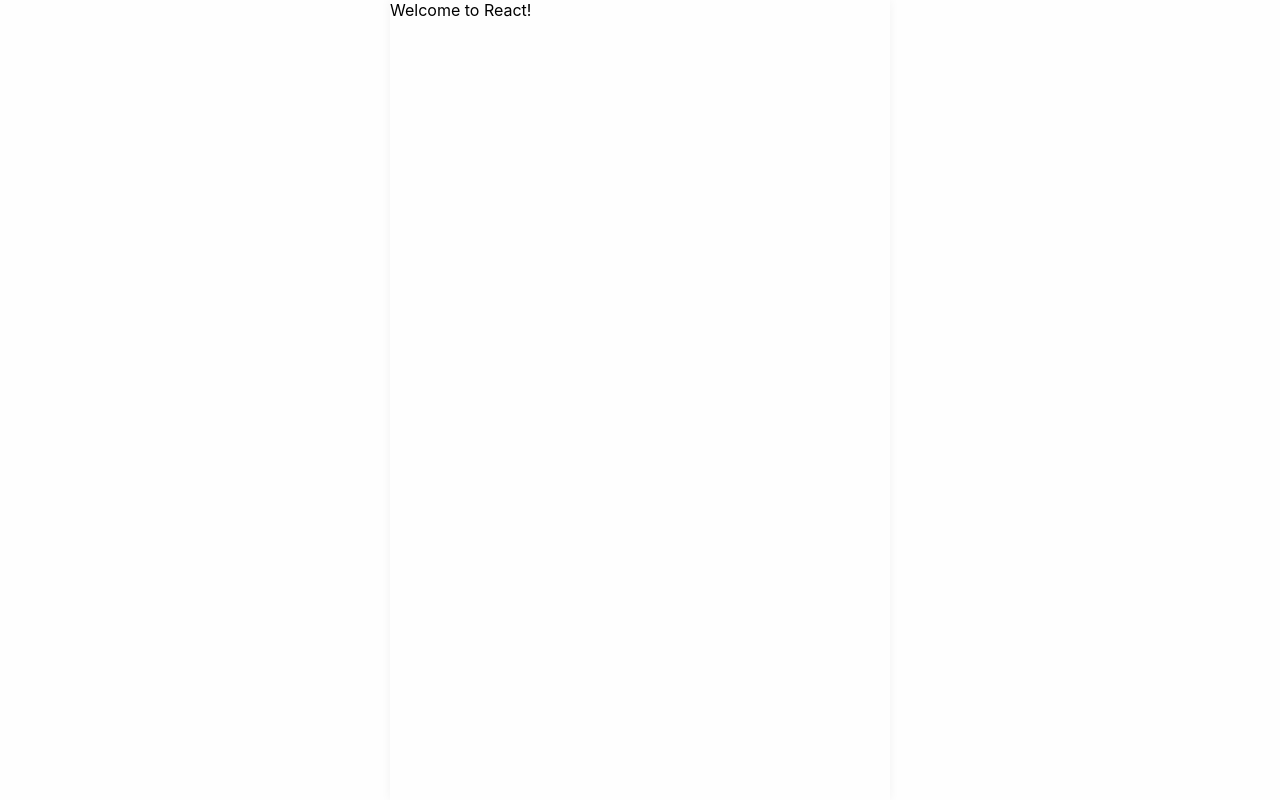
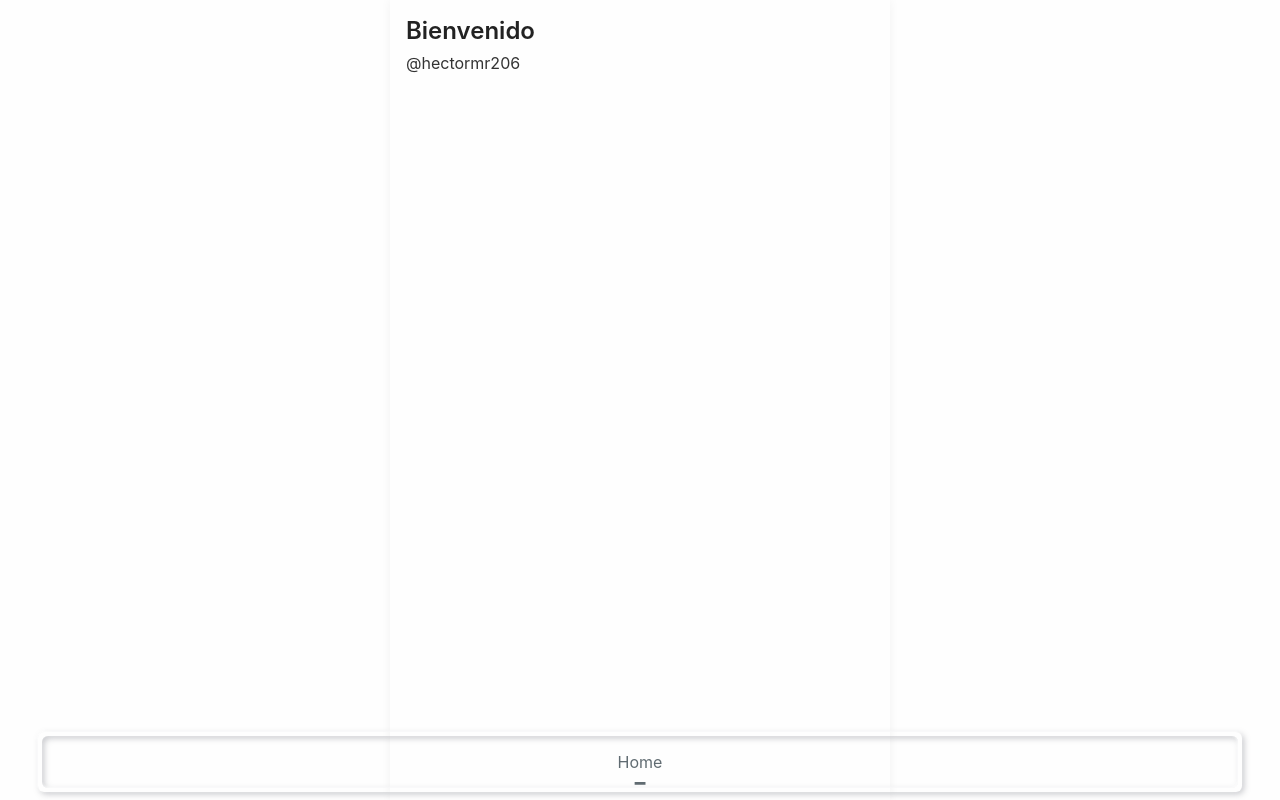
Before and after one commit to hectormr206/dialisis-peritoneal, a React app: page / in a window 1280 px wide. Built offline with nearby package versions, Linux system fonts and the light colour scheme.

Commit message:
Add React Router, React Icons, React Helmet, Layout and PropTypes

```diff
--- a/package.json
+++ b/package.json
@@ -36,8 +36,13 @@
   },
   "dependencies": {
     "@babel/runtime": "7.13.10",
+    "intersection-observer": "0.12.0",
+    "prop-types": "15.7.2",
     "react": "17.0.1",
     "react-dom": "17.0.1",
+    "react-helmet": "6.1.0",
+    "react-icons": "4.2.0",
+    "react-router-dom": "5.2.0",
     "styled-components": "5.2.1"
   }
 }
--- a/src/components/App.js
+++ b/src/components/App.js
@@ -1,12 +1,13 @@
 import React, { Suspense } from 'react'
 import { GlobalStyle } from '../styles/GlobalStyle'
 import { Loader } from './Loader'
+import { Routes } from '../routes'
 
 export const App = () => {
   return (
     <Suspense fallback={<Loader />}>
       <GlobalStyle />
-      Welcome to React!
+      <Routes />
     </Suspense>
   )
 }
--- /dev/null
+++ b/src/components/Layout/index.js
@@ -0,0 +1,19 @@
+import React from 'react'
+import { Helmet } from 'react-helmet'
+import { Div, Title, Subtitle } from './styles'
+
+export const Layout = ({ children, title, subtitle }) => {
+  return (
+    <>
+      <Helmet>
+        {title && <title>{title} | @hectormr206</title>}
+        {subtitle && <meta name='description' content={subtitle} />}
+      </Helmet>
+      <Div>
+        {title && <Title>{title}</Title>}
+        {subtitle && <Subtitle>{subtitle}</Subtitle>}
+        {children}
+      </Div>
+    </>
+  )
+}
--- /dev/null
+++ b/src/components/Layout/styles.js
@@ -0,0 +1,19 @@
+import styled from 'styled-components'
+
+export const Div = styled.div`
+  padding: 16px;
+`
+
+export const Title = styled.h1`
+  padding-bottom: 8px;
+  font-size: 24px;
+  font-weight: 600;
+  color: #222;
+`
+
+export const Subtitle = styled.h2`
+  padding-bottom: 4px;
+  font-size: 16px;
+  font-weight: 400;
+  color: #333;
+`
--- /dev/null
+++ b/src/components/NavBar/index.js
@@ -0,0 +1,10 @@
+import React from 'react'
+import { Nav, NavLink } from './styles'
+
+export const NavBar = () => {
+  return (
+    <Nav>
+      <NavLink exact to='/'>Home</NavLink>
+    </Nav>
+  )
+}
--- /dev/null
+++ b/src/components/NavBar/styles.js
@@ -0,0 +1,47 @@
+import styled from 'styled-components'
+import { NavLink as NavLinkRouter } from 'react-router-dom'
+import { fadeIn } from '../../styles/animation'
+
+export const Nav = styled.nav`
+  position: fixed;
+  left: 0;
+  right: 0;
+  bottom: 8px;
+  display: flex;
+  align-items: center;
+  margin: 0 auto;
+  padding: 3px 4px;
+  justify-content: space-around;
+  width: 94%;
+  height: 60px;
+  box-shadow: -1px -1px 3px rgba(255,255,255,0.9),
+              2px 2px 6px rgba(184,185,190,0.8);
+  border-radius: 6px;
+  z-index: 1000;
+`
+export const NavLink = styled(NavLinkRouter)`
+  display: inline-flex;
+  align-items: center;
+  justify-content: center;
+  width: 100%;
+  height: 96%;
+  color: rgba(79, 91, 98, 0.3);
+  text-decoration: none;
+  &[aria-current] {
+    color: rgba(79, 91, 98, 0.9);
+    border-radius: 6px;
+    box-shadow: inset -1px -1px 3px rgba(255,255,255,0.9),
+                inset 2px 2px 6px rgba(184,185,190,0.8);
+    &:after {
+      position: absolute;
+      bottom: 0;
+      ${fadeIn({ time: '0.5s' })};
+      content: '-';
+      font-size: 34px;
+      line-height: 20px;
+    }
+  }
+  &:hover {
+    color: rgba(79, 91, 98, 0.2);
+  }
+`
--- /dev/null
+++ b/src/pages/Home.js
@@ -0,0 +1,8 @@
+import React from 'react'
+import { Layout } from '../components/Layout'
+
+export default () => {
+  return (
+    <Layout title='Bienvenido' subtitle='@hectormr206' />
+  )
+}
--- /dev/null
+++ b/src/pages/NoMatch.js
@@ -0,0 +1,5 @@
+import React from 'react'
+
+export default () => (
+  <h1>Esta página no existe! 😬</h1>
+)
--- /dev/null
+++ b/src/routes/index.js
@@ -0,0 +1,18 @@
+import React from 'react'
+import { BrowserRouter, Switch, Route } from 'react-router-dom'
+
+import { NavBar } from '../components/NavBar'
+const Home = React.lazy(() => import('../pages/Home'))
+const NoMatch = React.lazy(() => import('../pages/NoMatch'))
+
+export const Routes = () => {
+  return (
+    <BrowserRouter>
+      <NavBar />
+      <Switch>
+        <Route exact path='/' component={Home} />
+        <Route component={NoMatch} />
+      </Switch>
+    </BrowserRouter>
+  )
+}
--- /dev/null
+++ b/src/styles/animation.js
@@ -0,0 +1,17 @@
+import { css, keyframes } from 'styled-components'
+
+const fadeInKeyframes = keyframes`
+  from {
+    filter: blur(5px);
+    opacity: 0;
+  }
+  to {
+    filter: blur(0);
+    opacity: 1;
+  }
+`
+
+export const fadeIn = ({ time = '1s', type = 'ease' } = {}) =>
+  css`
+    animation: ${time} ${fadeInKeyframes} ${type};
+  `
--- a/webpack.config.js
+++ b/webpack.config.js
@@ -8,7 +8,14 @@
   },
   output: {
     path: path.join(__dirname, 'dist'),
-    filename: '[name].js'
+    filename: '[name].js',
+    publicPath: '/'
+  },
+  devServer: {
+    historyApiFallback: {
+      disableDotRule: true
+    },
+    liveReload: true
   },
   module: {
     rules: [
```
Also changed, not shown: 1 other file (tests, documents, lock files or other folders).
